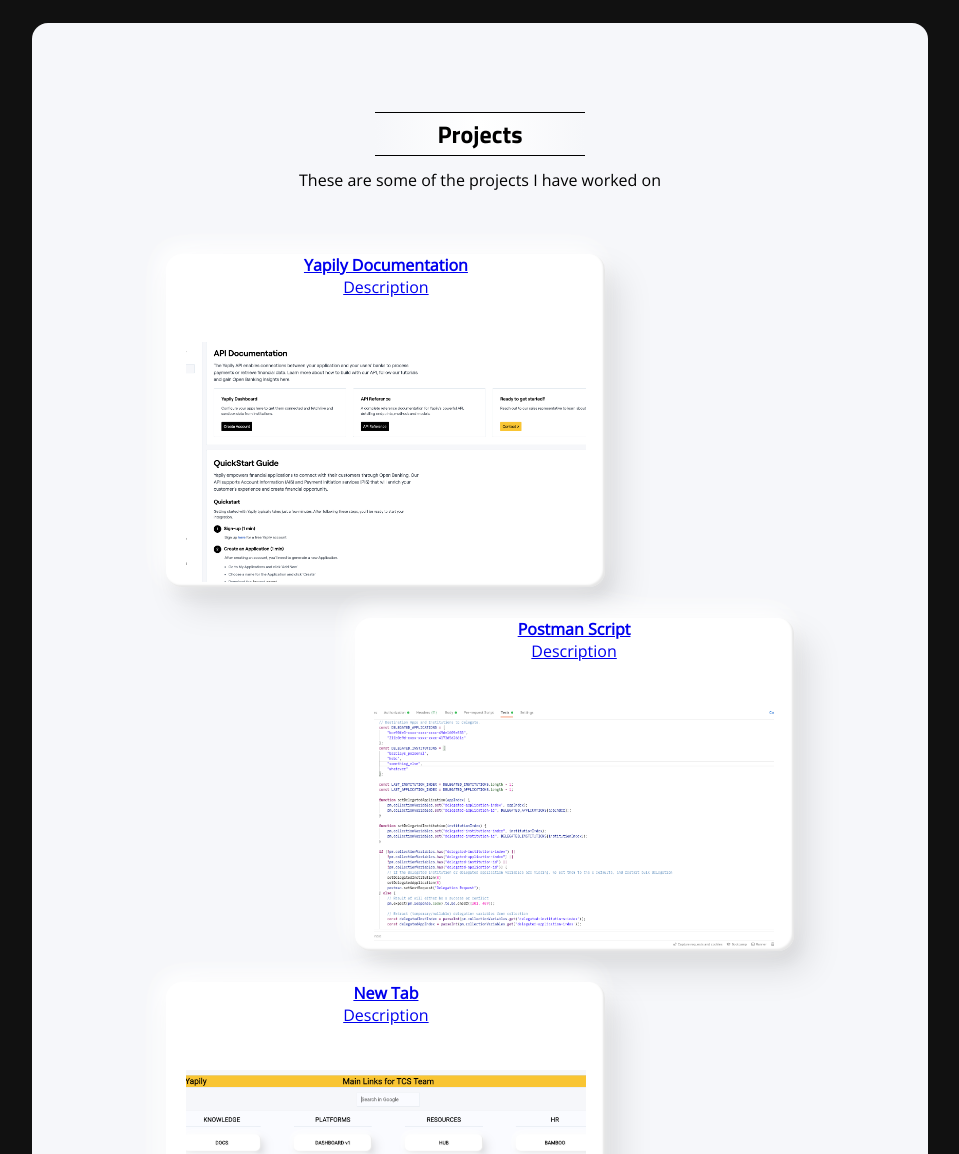
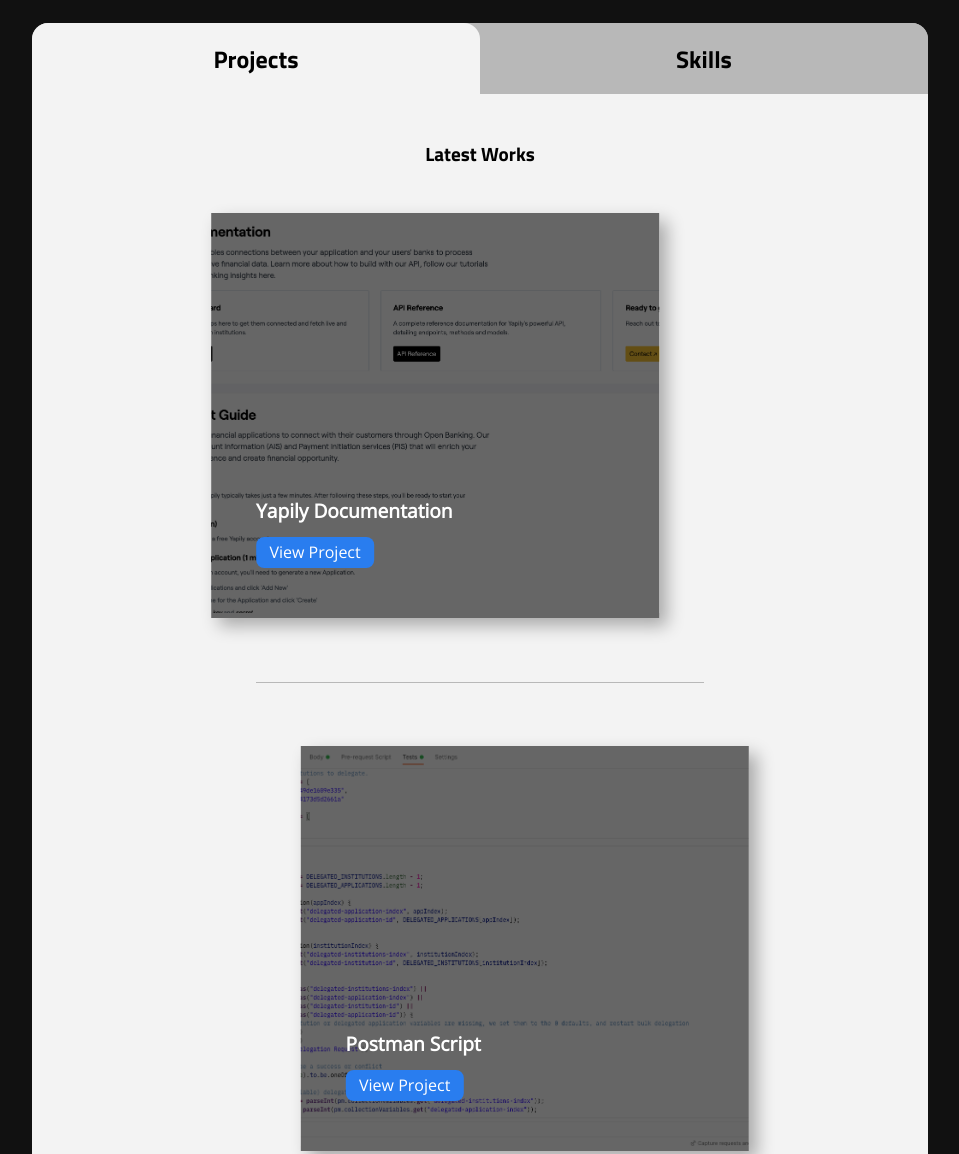
Before and after one commit to n-alonso/frontend_first-portfolio, a plain HTML site: page home.html in a window 1280 px wide. Shown: the part 1400-2554 px from the top of the page, without its empty margins (160-1119 px from the left). Drawn offline with nearby package versions, Linux system fonts and the light colour scheme.

Commit message:
continue working on projects layout

```diff
--- a/home.css
+++ b/home.css
@@ -62,7 +62,6 @@ header img {
     left: 50%;
     transform: translateX(-50%);
     top: 87%;
-    filter: invert(1);
 }
 
 h1 {
@@ -123,7 +122,7 @@ img+#wrap {
 /* Section */
 
 section {
-    background-color: #F6F7FA;
+    background-color: #B8B8B8;
     color: black;
     width: 70%;
     margin: 0 auto;
@@ -134,62 +133,132 @@ section {
 }
 
 
+/* Toggles */
+
+#toggles {
+    width: 100%;
+    display: flex;
+    flex-direction: row;
+}
+
+#toggles .projects {
+    width: 50%;
+    padding: 2% 0;
+    text-align: center;
+    background-color: #F3F3F3;
+    border-radius: 1rem 1rem 0 0;
+}
+
+#toggles .skills {
+    width: 50%;
+    padding: 2% 0;
+    text-align: center;
+    background-color: #B8B8B8;
+    border-top-right-radius: 1rem;
+}
+
+
 /* Projects */
 
-#projects {
-    padding: 10% 0 5%;
-    text-align: center;
-    width: inherit;
+.projects {
+    width: 100%;
+    background-color: #F3F3F3;
+    border-radius: 0 0 1rem 1rem;
 }
 
-#projects h2 {
-    margin: 0 auto 2%;
-    background: linear-gradient(90deg, #F6F7FA, #fff, #F6F7FA);
-    width: fit-content;
-    padding: .5% 10%;
-    border-top: 1px solid black;
-    border-bottom: 1px solid black;
+.projects h2 {
+    margin: 5% auto;
+    text-align: center;
+    font-size: larger;
 }
 
-#projects p {
-    margin-bottom: 10%;
+.projects ul {
+    display: flex;
+    flex-direction: column;
+    align-items: center;
 }
 
-#projects ul {
-    display: flex;
-    flex-direction: column;
+.projects li {
+    height: fit-content;
+    width: 50%;
+    margin-bottom: 8rem;
+    background-color: #fff;
+    box-shadow: .5rem .5rem 1rem rgba(0, 0, 0, .3);
 }
 
-#projects li {
-    height: fit-content;
-    width: 70%;
-    margin-bottom: 5%;
-    border-radius: 1rem;
-    background-color: #fff;
-    box-shadow:
-		-6px -6px 26px rgba(255,255,255,.83),
-		5px 10px 15px rgba(0,0,0,.05),
-		15px 20px 35px rgba(0,0,0,.1),
-		inset -2px -2px 2px rgba(0,0,0,.1),
-		inset -1px -1px 3px rgba(255,255,255,.6),
-		inset 2px 2px 8px rgba(255,255,255,.2),
-		inset 1px 1px 8px rgba(255,255,255,.2),
-		-6px -6px 26px rgba(255,255,255,.8);
+.projects li:after {
+    content: "";
+    position: absolute;
+    display: block;
+    width: 100%;
+    height: 100%;
+    transform: translateY(-100%);
+    background: black;
+    opacity: .6;
+}
+
+.left+li::before {
+    content: "";
+    display: block;
+    position: absolute;
+    top: -4rem;
+    width: 100%;
+    height: 2rem;
+    border-top: 1px solid #B8B8B8;
+    transform: translateX(-10%);
+}
+
+.right+li::before {
+    content: "";
+    display: block;
+    position: absolute;
+    top: -4rem;
+    width: 100%;
+    height: 2rem;
+    border-top: 1px solid #B8B8B8;
+    transform: translateX(10%);
 }
 
 .left {
-
+    transform: translateX(-10%);
 }
 
+
+
 .right {
-    align-self: flex-end;
+    transform: translateX(10%);
 }
 
-li img {
-    height: 15rem;
-    width: 25rem;
+.projects img {
+    width: 100%;
+    height: 25rem;
     object-fit: cover;
+}
+
+.projects h6 {
+    position: absolute;
+    z-index: 1;
+    top: 70%;
+    left: 10%;
+    color: white;
+    font-size: larger;
+}
+
+.projects a {
+    position: absolute;
+    z-index: 1;
+    top: 80%;
+    left: 10%;
+    background-color: #297DEF;
+    color: white;
+    text-decoration: none;
+    padding: 1% 3%;
+    border-radius: .5rem;
 }
 
 
 /* Skills */
+
+#skills {
+    display: none;
+}
--- a/home.html
+++ b/home.html
@@ -23,7 +23,7 @@
     <main>
         <header>
             <h1>Front-end Developer, Implementation Engineer, and Team Lead</h1>
-            <img src="./assets/arrow.png" alt="arrow down">
+            <img src="./assets/arrow-blue.png" alt="arrow down">
         </header>
         <div id="hero">
             <article>
@@ -44,34 +44,36 @@
             </article>
         </div>
         <section>
-            <article id="projects">
-                <h2>Projects</h2>
-                <p>These are some of the projects I have worked on</p>
+            <article id="toggles">
+                <h2 class="projects">Projects</h2>
+                <h2 class="skills">Skills</h2>
+            </article>
+            <article class="projects">
+                <h2>Latest Works</h2>
                 <ul>
-                    <li><a href="https://docs.yapily.com">
+                    <li class="left">
                         <h6>Yapily Documentation</h6>
-                        <p>Description</p>
+                        <a href="https://docs.yapily.com" class="button">View Project</a>
                         <img src="./assets/yapily-docs.png" alt="image of yapily's documentation">
-                    </a></li>
-                    <li class="right"><a href="#">
+                    </li>
+                    <li class="right">
                         <h6>Postman Script</h6>
-                        <p>Description</p>
+                        <a href="#" class="button">View Project</a>
                         <img src="./assets/postman.png" alt="image of yapily's documentation">
-                    </a></li>
-                    <li><a href="https://nicolas-alonso.bitbucket.io/">
+                   </li>
+                    <li class="left">
                         <h6>New Tab</h6>
-                        <p>Description</p>
+                        <a href="https://nicolas-alonso.bitbucket.io/" class="button">View Project</a>
                         <img src="./assets/new-tab.png" alt="image of yapily's documentation">
-                    </a></li>
-                    <li class="right"><a href="https://github.com/n-alonso?tab=repositories">
+                    </li>
+                    <li class="right">
                         <h6>Other tasks and repositories</h6>
-                        <p>Description</p>
+                        <a href="https://github.com/n-alonso?tab=repositories" class="button">View Project</a>
                         <img src="./assets/github-repos.png" alt="image of yapily's documentation">
-                    </a></li>
+                    </li>
                 </ul>
             </article>
             <article id="skills">
-                <h2>Skills</h2>
                 <p>Brief description of skills section</p>
                 <ul>
                     <li>HTML</li>
```
Also changed, not shown: assets/arrow-blue.png (added), 1 other file.
